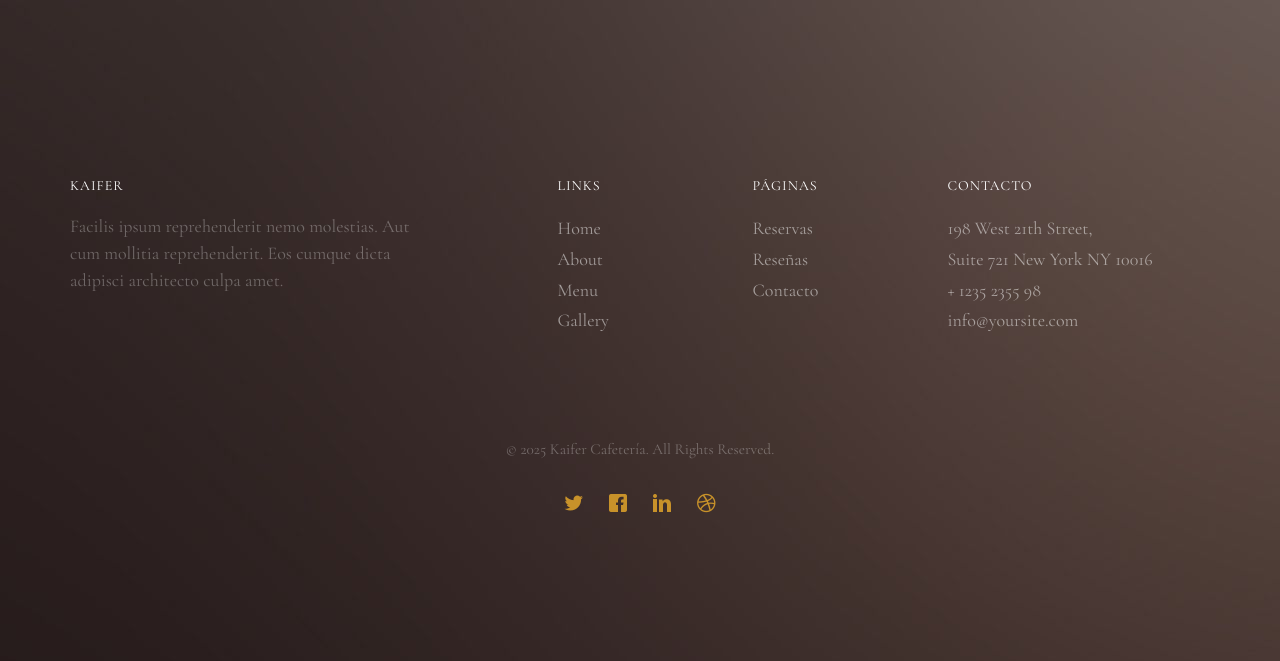
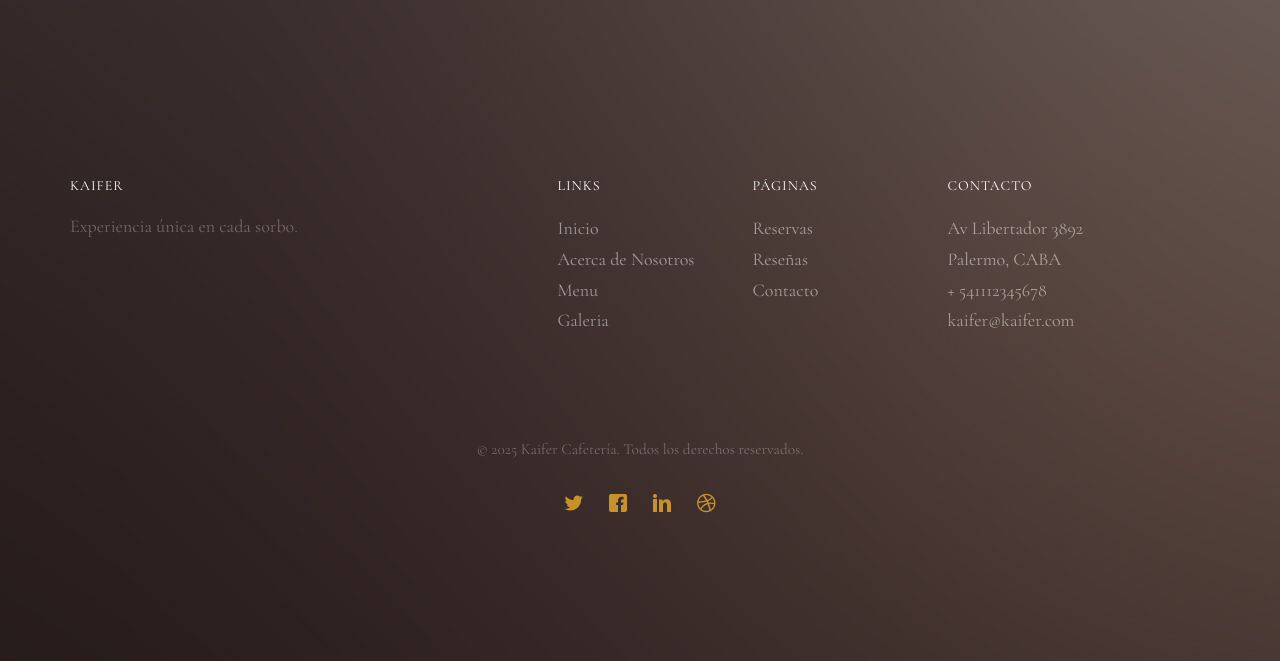
Before and after one commit to ggnus-sys/TP-FINAL-RESTO-IDS, a Flask app: page /gallery in a window 1280 px wide. Shown: the part 2160-2821 px from the top of the page. Run offline with Flask 3, Linux system fonts and the light colour scheme; some libraries are stand-ins or nearby versions; some web fonts are replaced.

Commit message:
Modificación de datos de la base

```diff
--- a/cafeteria-web/templates/404.html
+++ b/cafeteria-web/templates/404.html
@@ -1,6 +1,6 @@
 {% extends 'base.html' %}
 
-{% block title %}Página no encontrada - Kaiser{% endblock %}
+{% block title %}Página no encontrada - Kaifer{% endblock %}
 
 {% block extra_css %}
 <link rel="stylesheet" href="{{ url_for('static', filename='style/404.css') }}">
--- a/cafeteria-web/templates/admin.html
+++ b/cafeteria-web/templates/admin.html
@@ -1,6 +1,6 @@
 {% extends 'base.html' %}
 
-{% block title %}Kaiser &mdash; Admin Menú{% endblock %}
+{% block title %}Kaifer &mdash; Admin Menú{% endblock %}
 
 {% block header_banner %}
 <div id="fh5co-header" class="fh5co-cover js-fullheight" style="background-image: url({{ url_for('static', filename='images/cafe_portada_3.jpeg') }});" data-stellar-background-ratio="0.5">
--- a/cafeteria-web/templates/base.html
+++ b/cafeteria-web/templates/base.html
@@ -60,19 +60,14 @@
 					</div>
 					<div class="col-xs-12 text-center menu-1 menu-wrap">
 						<ul>
-							<li><a href="{{ url_for('index') }}">Home</a></li>
+							<li><a href="{{ url_for('index') }}">Inicio</a></li>
 							<li><a href="{{ url_for('menu.detalle_menu') }}">Menu</a></li>
 							<li class="has-dropdown">
-								<a href="{{ url_for('gallery') }}">Gallery</a>
-								<ul class="dropdown">
-									<li><a href="#">Events</a></li>
-									<li><a href="#">Food</a></li>
-									<li><a href="#">Coffees</a></li>
-								</ul>
+								<a href="{{ url_for('gallery') }}">Galeria</a>
 							</li>
-							<li><a href="{{ url_for('reservas_bp.reservas') }}">Reservation</a></li>
-							<li><a href="{{ url_for('about') }}">About</a></li>
-							<li><a href="{{ url_for('contact') }}">Contact</a></li>
+							<li><a href="{{ url_for('reservas_bp.reservas') }}">Reservas</a></li>
+							<li><a href="{{ url_for('about') }}">Acerca de Nosotros</a></li>
+							<li><a href="{{ url_for('contact') }}">Contacto</a></li>
 						</ul>
 					</div>
 				</div>
@@ -92,15 +87,15 @@
 			<div class="row row-pb-md">
 				<div class="col-md-4 fh5co-widget">
 					<h4>Kaifer</h4>
-					<p>Facilis ipsum reprehenderit nemo molestias. Aut cum mollitia reprehenderit. Eos cumque dicta adipisci architecto culpa amet.</p>
+					<p>Experiencia única en cada sorbo.</p>
 				</div>
 				<div class="col-md-2 col-md-push-1 fh5co-widget">
 					<h4>Links</h4>
 					<ul class="fh5co-footer-links">
-						<li><a href="{{ url_for('index') }}">Home</a></li>
-						<li><a href="{{ url_for('about') }}">About</a></li>
+						<li><a href="{{ url_for('index') }}">Inicio</a></li>
+						<li><a href="{{ url_for('about') }}">Acerca de Nosotros</a></li>
 						<li><a href="{{ url_for('menu.detalle_menu') }}">Menu</a></li>
-						<li><a href="{{ url_for('gallery') }}">Gallery</a></li>
+						<li><a href="{{ url_for('gallery') }}">Galeria</a></li>
 					</ul>
 				</div>
 
@@ -116,9 +111,9 @@
 				<div class="col-md-4 col-md-push-1 fh5co-widget">
 					<h4>Contacto</h4>
 					<ul class="fh5co-footer-links">
-						<li>198 West 21th Street, <br> Suite 721 New York NY 10016</li>
-						<li><a href="tel://1234567920">+ 1235 2355 98</a></li>
-						<li><a href="mailto:info@yoursite.com">info@yoursite.com</a></li>
+						<li>Av Libertador 3892 <br> Palermo, CABA</li>
+						<li><a href="tel://1234567920">+ 541112345678</a></li>
+						<li><a href="mailto:info@yoursite.com">kaifer@kaifer.com</a></li>
 					</ul>
 				</div>
 			</div>
@@ -126,7 +121,7 @@
 			<div class="row copyright">
 				<div class="col-md-12 text-center">
 					<p>
-						<small class="block">&copy; 2025 Kaifer Cafetería. All Rights Reserved.</small>
+						<small class="block">&copy; 2025 Kaifer Cafetería. Todos los derechos reservados.</small>
 					</p>
 					<p>
 						<ul class="fh5co-social-icons">
--- a/cafeteria-web/templates/contact.html
+++ b/cafeteria-web/templates/contact.html
@@ -1,6 +1,6 @@
 {% extends 'base.html' %}
 
-{% block title %}Kaiser &mdash; Contacto{% endblock %}
+{% block title %}Kaifer &mdash; Contacto{% endblock %}
 
 {% block header_banner %}
 <div id="fh5co-header" class="fh5co-cover js-fullheight" style="background-image: url({{ url_for('static', filename='images/cafe_portada_1.jpeg') }});" data-stellar-background-ratio="0.5">
@@ -28,7 +28,7 @@
 			<div class="col-md-8 col-md-offset-2 text-center fh5co-heading">
 				<h2>Don't be shy, let's chat.</h2>
 				<p>Lorem ipsum dolor sit amet, consectetur adipisicing elit. Recusandae enim quae vitae cupiditate, sequi quam ea id dolor reiciendis consectetur repudiandae.</p>
-				<p><a href="mailto:kaiser@kaiser.com" class="btn btn-primary btn-outline">Contact Us</a></p>
+				<p><a href="mailto:kaifer@kaifer.com" class="btn btn-primary btn-outline">Contact Us</a></p>
 			</div>
 		</div>
 
--- a/cafeteria-web/templates/gallery.html
+++ b/cafeteria-web/templates/gallery.html
@@ -64,25 +64,6 @@
 		</div>
 	</div>
 </div>
-<style>
-    /* Opción 1: Apunta a cualquier clase de overlay que use la librería */
-    .zoomerang-overlay,
-    .zoom-overlay,
-    .zoomerang-backdrop {
-        background-color: rgba(0, 0, 0, 0.85) !important;
-    }
-
-    /* Opción 2: El truco definitivo. Si la librería mete el fondo blanco
-       directamente en el cuerpo de la página al activarse, esto lo pisa */
-    [class*="zoom"] {
-        background-color: rgba(0, 0, 0, 0.85) !important;
-    }
-
-    /* Aseguramos que la imagen en sí no se ponga negra */
-    .fh5co-bg-img {
-        background-color: transparent !important;
-    }
-</style>
 
 <script src="{{ url_for('static', filename='js/jquery.min.js') }}"></script>
 <script src="{{ url_for('static', filename='js/zoomerang.js') }}"></script>
--- a/cafeteria-web/templates/menu.html
+++ b/cafeteria-web/templates/menu.html
@@ -1,6 +1,6 @@
 {% extends 'base.html' %}
 
-{% block title %}Kaiser &mdash; Menú{% endblock %}
+{% block title %}Kaiser &mdash; Menu{% endblock %}
 
 {% block header_banner %}
 <div id="fh5co-header" class="fh5co-cover js-fullheight" style="background-image: url({{ url_for('static', filename='images/cafe_portada_3.jpeg') }});" data-stellar-background-ratio="0.5">
--- a/cafeteria-web/templates/reservation.html
+++ b/cafeteria-web/templates/reservation.html
@@ -1,6 +1,6 @@
 {% extends 'base.html' %}
 
-{% block title %}Kaiser &mdash; Reservas{% endblock %}
+{% block title %}Kaifer &mdash; Reservas{% endblock %}
 
 {% block extra_js %}
 <script src="{{ url_for('static', filename='js/moment.min.js') }}"></script>
--- a/cafeteria-web/templates/reviews.html
+++ b/cafeteria-web/templates/reviews.html
@@ -1,6 +1,6 @@
 {% extends 'base.html' %}
 
-{% block title %}Kaiser &mdash; Reseñas{% endblock %}
+{% block title %}Kaifer &mdash; Reseñas{% endblock %}
 
 {% block header_banner %}
 <div id="fh5co-header" class="fh5co-cover js-fullheight" style="background-image: url({{ url_for('static', filename='images/cafe_portada_1.jpeg') }});" data-stellar-background-ratio="0.5">
```
